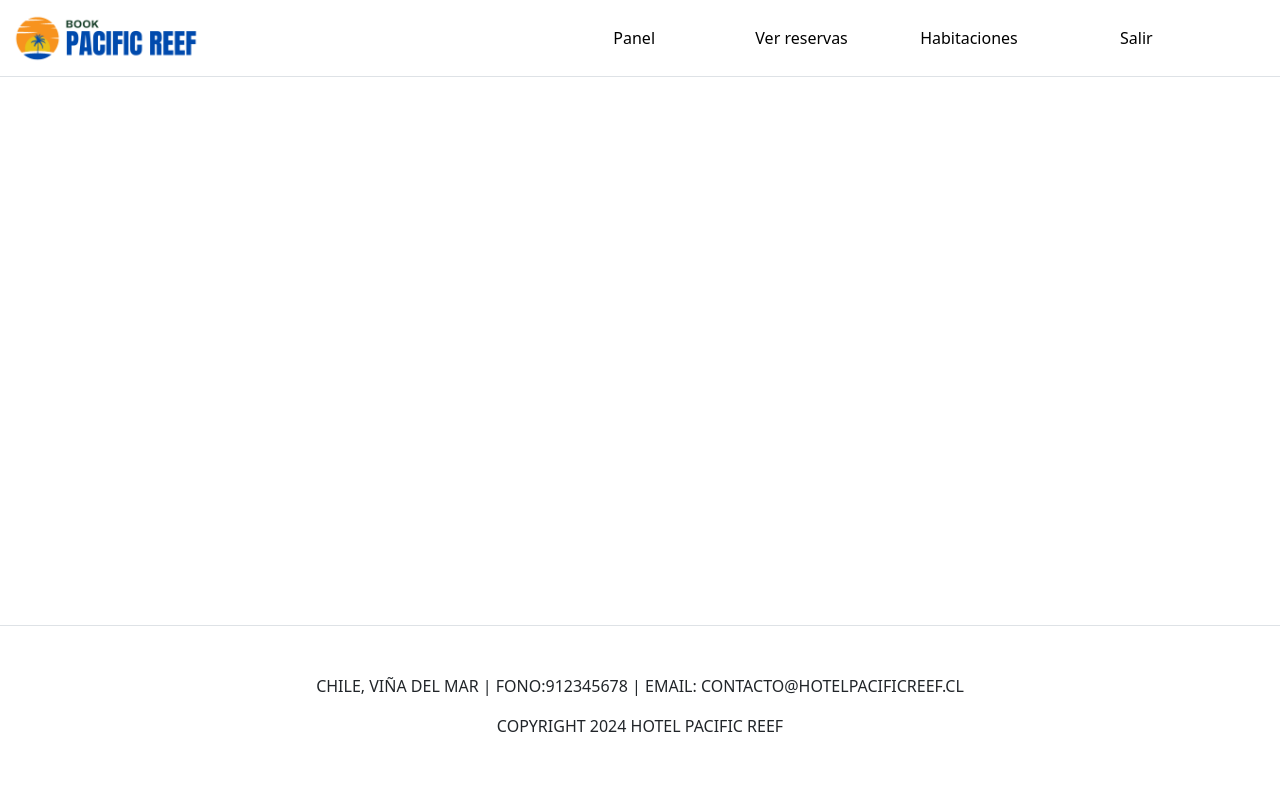
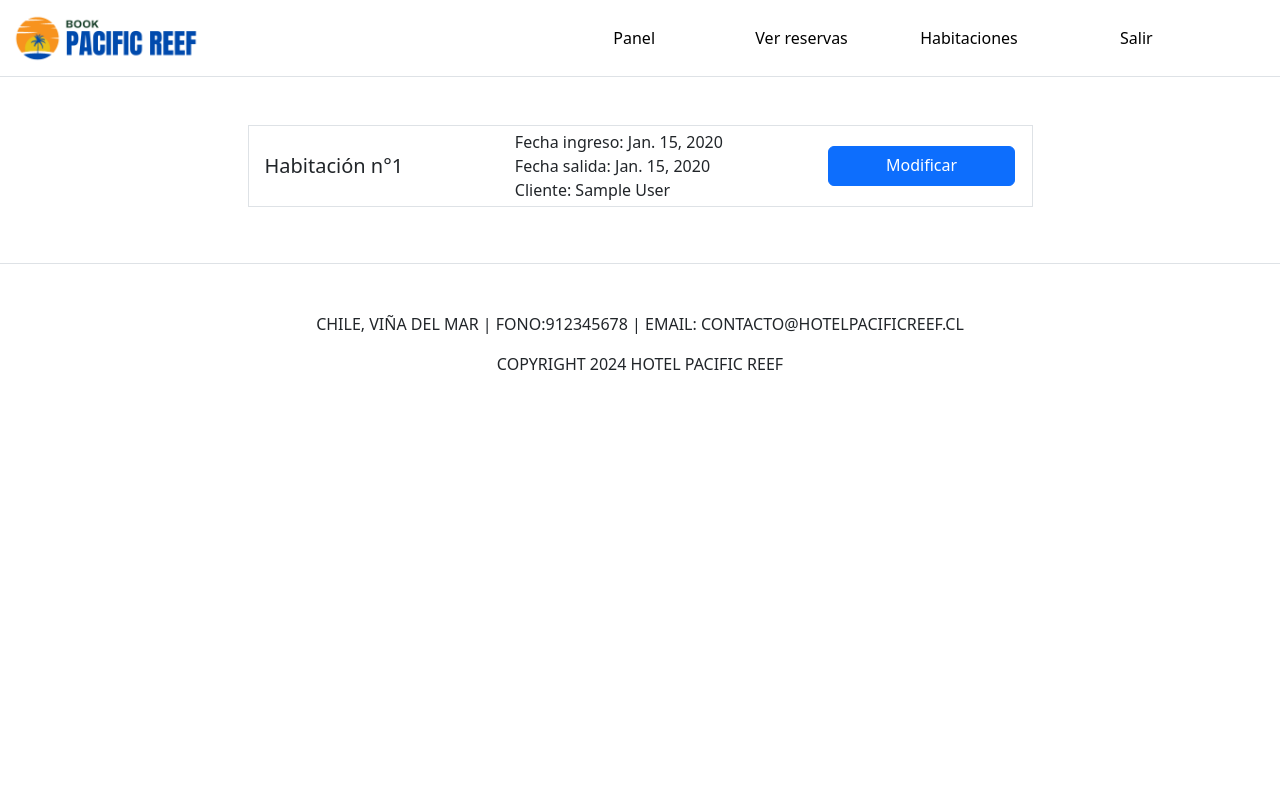
Before and after one commit to alvarocberna/ProjectPacificReef, a Django app: page /reservas/ in a window 1280 px wide. After the commit the page ends 370 px from the top, so only its background shows below. Run offline with Django 5.2, Linux system fonts and the light colour scheme; a user stored in the database is signed in; tables that the repository leaves empty hold one stand-in row (values such as "Sample post"); some libraries are stand-ins or nearby versions.

Commit message:
Funcionalidad del administrador para modificar reservas añadida

```diff
--- a/core/templates/admin/reservas.html
+++ b/core/templates/admin/reservas.html
@@ -4,7 +4,22 @@
 
 {% block content %}
 <div class="container-fluid">
-    <div class="row col-9 m-auto d-flex flex-column pt-5" style="height: 500px;">
+    <div class="row col-9 m-auto d-flex flex-column pt-5">
+        {% for res in reservas %}
+        <div class="col-10 border m-auto px-3 py-1 mb-2 d-flex flex-column flex-md-row">
+            <div class="col-12 col-md-4  d-flex align-items-center">
+                <p class="h5 mb-0  mb-0">Habitación n°{{ res.cod_habitacion.cod_habitacion }}</p>
+            </div>
+            <div class="col-12 col-md-5">
+                <p class="mb-0">Fecha ingreso: {{ res.fecha_ingreso }}</p>
+                <p class="mb-0">Fecha salida: {{ res.fecha_salida }}</p>
+                <p class="mb-0">Cliente: {{ res.rut.first_name }} {{res.rut.last_name}}</p>
+            </div>
+            <a class="col-12 col-md-3 btn btn-primary my-3" href="{% url 'gestionarReserva' res.cod_reserva %}">
+                Modificar
+            </a>
+        </div>
+        {% endfor %}
 
     </div>
 
--- a/core/templates/cliente/perfil.html
+++ b/core/templates/cliente/perfil.html
@@ -4,7 +4,7 @@
 
 {% block content %}
 <div class="container-fluid">
-    <div class="row col-11 col-md-9 m-auto d-flex flex-column pt-5" id="divInfoPersonal" style="height: 500px;">
+    <div class="row col-11 col-md-9 m-auto d-flex flex-column pt-5" id="divInfoPersonal">
         <div class="col-12 py-4 px-3 col-md-8 col-lg-6 mx-auto border rounded d-flex flex-column">
             <p>Usuario: {{ usuario.username }}</p>
             <p>Nombre: {{ usuario.first_name }}</p>
--- a/core/views.py
+++ b/core/views.py
@@ -1,6 +1,6 @@
 from django.shortcuts import render, redirect
 from .models import Habitacion, UserProfile, Hotel, Categoria_Habitacion, Reserva
-from .forms import FormRegistro, FormInicioSesion, FormHabitacion, FormDatosPersonales
+from .forms import FormRegistro, FormInicioSesion, FormHabitacion, FormDatosPersonales, FormReserva
 from django.contrib.auth.models import User
 from django.contrib.auth import authenticate, login, logout
 from django.db import IntegrityError
@@ -231,17 +231,45 @@ def verReservas(request):
 def gestionarReservas(request):
     usuario = request.user
     rol = UserProfile.objects.get(user = usuario).role
+    reservas = Reserva.objects.all()
     context = {
         'rol': rol,
+        'reservas': reservas
     }
     return render(request, 'admin/reservas.html', context)
 
-def gestionarReserva(request):
+def gestionarReserva(request, id):
     usuario = request.user
     rol = UserProfile.objects.get(user = usuario).role
+    reserva = Reserva.objects.get(cod_reserva = id)
     context = {
         'rol': rol,
+        'reserva': reserva
     }
+    if request.method == 'POST':
+        context2 = {
+            'rol': rol,
+            'reserva': reserva,
+        }
+        fechaIngresoInput = request.POST['fecha_ingreso']
+        fechaSalidaInput = request.POST['fecha_salida']
+        fechaIngresoFormat = datetime.strptime(fechaIngresoInput, '%Y-%m-%d')
+        fechaSalidaFormat = datetime.strptime(fechaSalidaInput, '%Y-%m-%d')
+        fechaIngreso = fechaIngresoFormat.strftime('%Y-%m-%d')
+        fechaSalida = fechaSalidaFormat.strftime('%Y-%m-%d')
+        rut = User.objects.get(pk=request.POST['rut'])
+        cod_habitacion = Habitacion.objects.get(pk=request.POST['cod_habitacion'])
+        datos = {
+                'fecha_ingreso': fechaIngreso,
+                'fecha_salida': fechaSalida,
+                'cantidad_personas': request.POST['cantidad_personas'],
+                'rut': rut,
+                'cod_habitacion': cod_habitacion
+                }
+        form = FormReserva(data=datos, instance=reserva)
+        if form.is_valid:
+            form.save()
+        return render(request, 'admin/reserva.html', context2)
     return render(request, 'admin/reserva.html', context)
 
 def perfil(request):
```
Also changed, not shown: core/forms.py (+8 -0 lines), core/templates/admin/reserva.html (+31 -3 lines).
